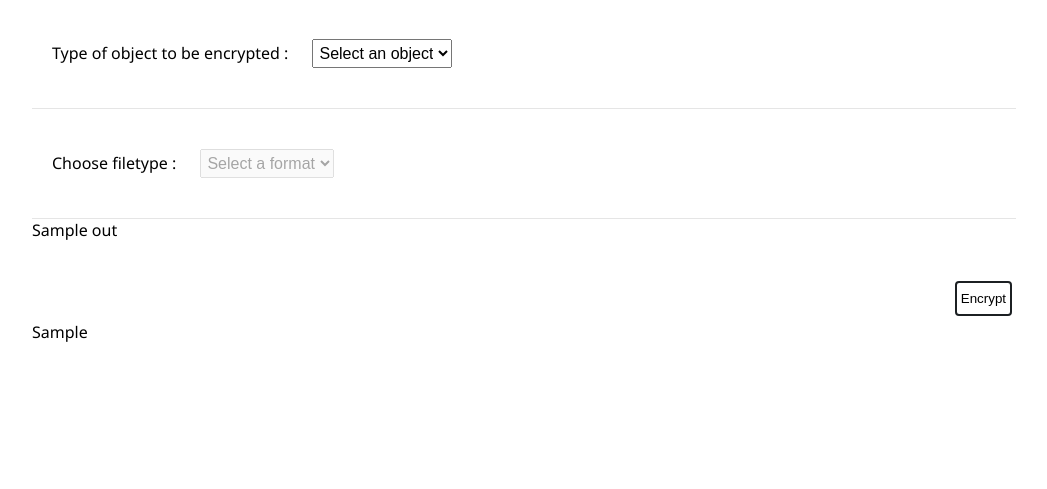
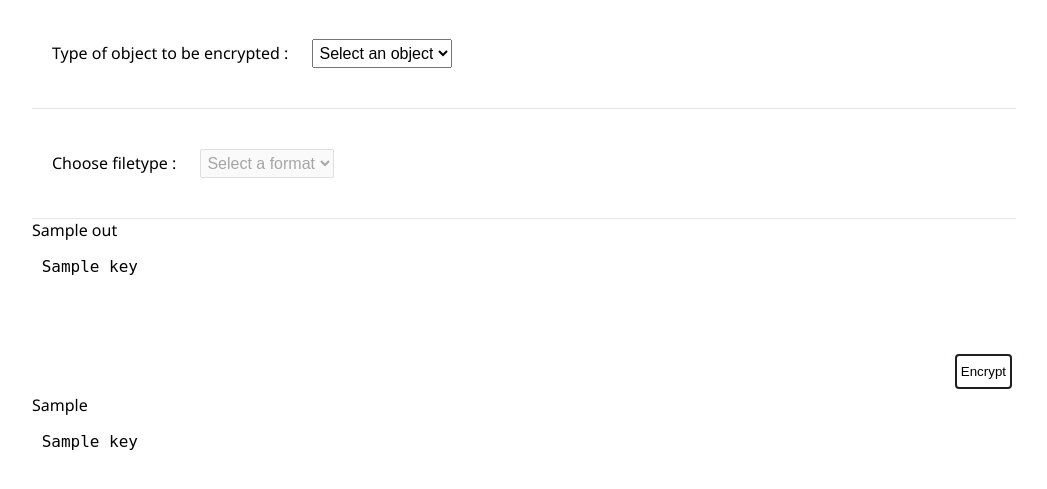
Before and after one commit to srihariprasad-r/docker-code, a Flask app: template vault/src/dev/flask/template/index.html in a window 1280 px wide. Shown: the part 107-596 px from the top of the page, without its empty margins (108-1155 px from the left). Run offline with Flask 3, Linux system fonts and the light colour scheme; the template is opened without the code that fills it: most values are stand-ins (such as "Sample title", 1, 10 or a date in 2020).

Commit message:
updated code

```diff
--- a/vault/src/dev/flask/app.py
+++ b/vault/src/dev/flask/app.py
@@ -2,6 +2,7 @@ from flask import Flask, render_template, request, session
 from flask_restful import Api, Resource
 import os
 import sys
+import json
 from datetime import timedelta
 sys.path.append(os.path.dirname(os.path.dirname(__file__)))
 from demo import Demo
@@ -48,6 +49,10 @@ def prepare(filetype=None):
         fh = fileHandler(**params)
         if filetype == 'csv':
             res = dbc.prepare_file(fh.filename, entries=dbc.csventries)
+        if filetype == 'json':
+            res = dbc.prepare_file(fh.filename)
+            res = json.loads(res)
+            return render_template('index.html', json_in=res)
         if filetype == 'parquet':
             res = dbc.prepare_file(fh.filename, entries=dbc.csventries)
 
@@ -73,15 +78,18 @@ def encryptfunc():
     dbc = Demo(url=conf['VAULT']['Address'], token=conf['VAULT']['Token'], namespace=conf['VAULT']['Namespace'], **params)
     encr_res = None
     if 'filetype' in session :
+        flag = True
+        encryptedlist = dbc.encryptfiles(conf)
         if session['filetype'] == 'csv':
-            encryptedlist = dbc.encryptfiles(conf)
             encr_res = dbc.prepare_file(dbc.targetencryptfilename, entries=encryptedlist)
+        if session['filetype'] == 'json':
+            encr_res = dbc.prepare_file(dbc.targetencryptfilename, entries=encryptedlist, flag = flag)
+            return render_template('index.html', json_out=json.loads(encr_res))
         if session['filetype'] == 'parquet':
-            encryptedlist = dbc.encryptfiles(conf)
             encr_res = dbc.prepare_file(dbc.targetencryptfilename, df=encryptedlist)
             dbc.removefile(dbc.file_path, dbc.csvfile)
 
-    return render_template('index.html', enc_out=encr_res)
+        return render_template('index.html', enc_out=encr_res)
 
 
 if __name__ == '__main__':
--- a/vault/src/dev/flask/static/style.css
+++ b/vault/src/dev/flask/static/style.css
@@ -44,6 +44,11 @@ body {
     color: white;
 }
 
+pre {
+    white-space: pre-wrap;
+    tab-size: 4;
+}
+
 .pandas {
     font-size: 11pt;
     font-family: Arial;
--- a/vault/src/dev/flask/template/index.html
+++ b/vault/src/dev/flask/template/index.html
@@ -62,12 +62,26 @@
                     <option value="parquet">parquet</option>
                 </select>
             </div>
-            {{ out | safe}}
+            {% if out is defined %}
+                {{ out | safe }}
+            {% endif %}
+            {% if json_in is defined %}
+                {% for key in json_in %}
+                    <pre> {{ key }} </pre>
+                {% endfor %}
+            {% endif %}
             <br>
             <div class="form__fieldset">
                 <button class="form__submit" name="encrypt" type="button" value="Encrypt" onclick="encryptURL()">Encrypt</button>
             </div>
-            {{ enc_out | safe}}
+            {% if enc_out is defined %}
+                {{ enc_out | safe }}
+            {% endif %}
+            {% if json_out is defined %}
+                {% for key in json_out %}
+                    <pre> {{ key }} </pre>
+                {% endfor %}
+            {% endif %}
             <br>
         </form>
     </body>
--- a/vault/src/dev/prepareCustomfiles.py
+++ b/vault/src/dev/prepareCustomfiles.py
@@ -106,6 +106,8 @@ class preparefiles(object):
     with open(os.path.join(self.file_path , filename), 'w', newline='') as file:
       json.dump(output if schema and entries else entries, file)
 
+    return json.dumps(output if schema and entries else entries)
+
   def prepare_parquet_file(self, filename, df=''):
     if not os.path.exists(self.file_path):
        os.makedirs(self.file_path)
```
